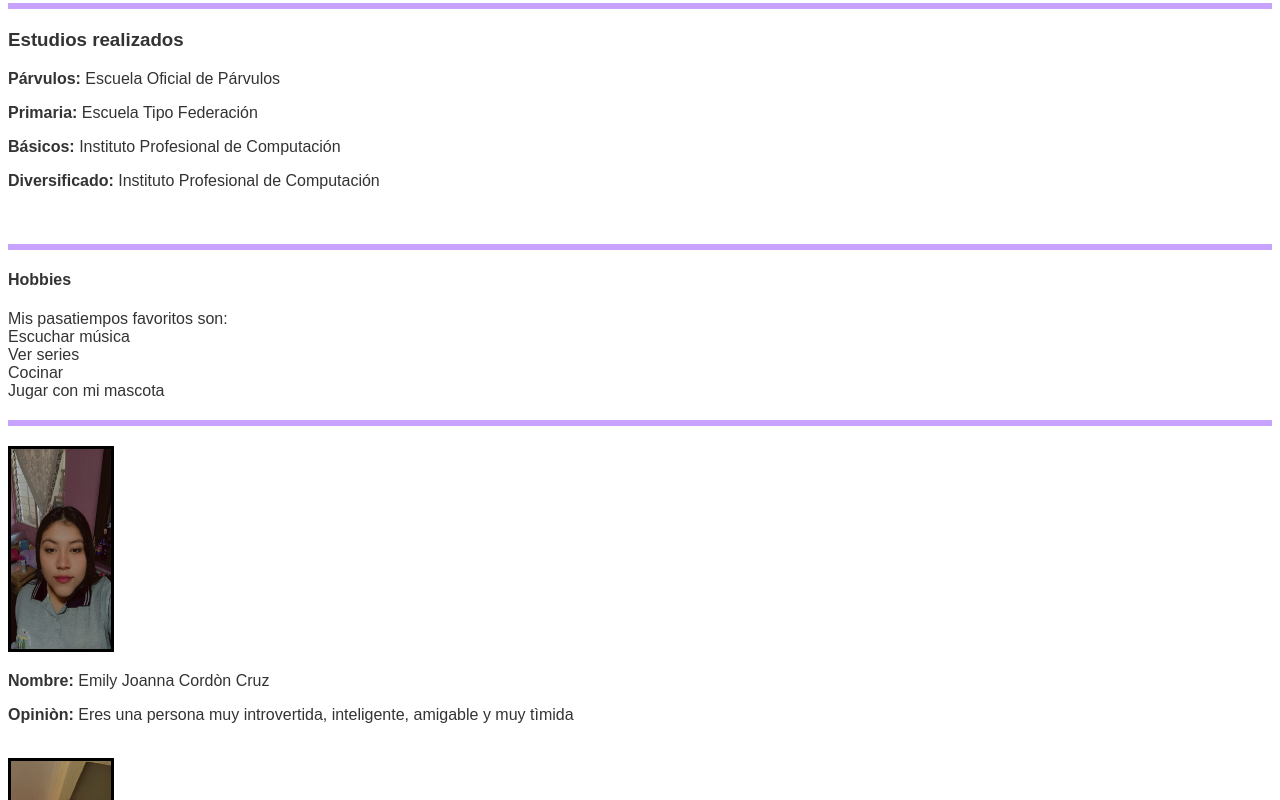
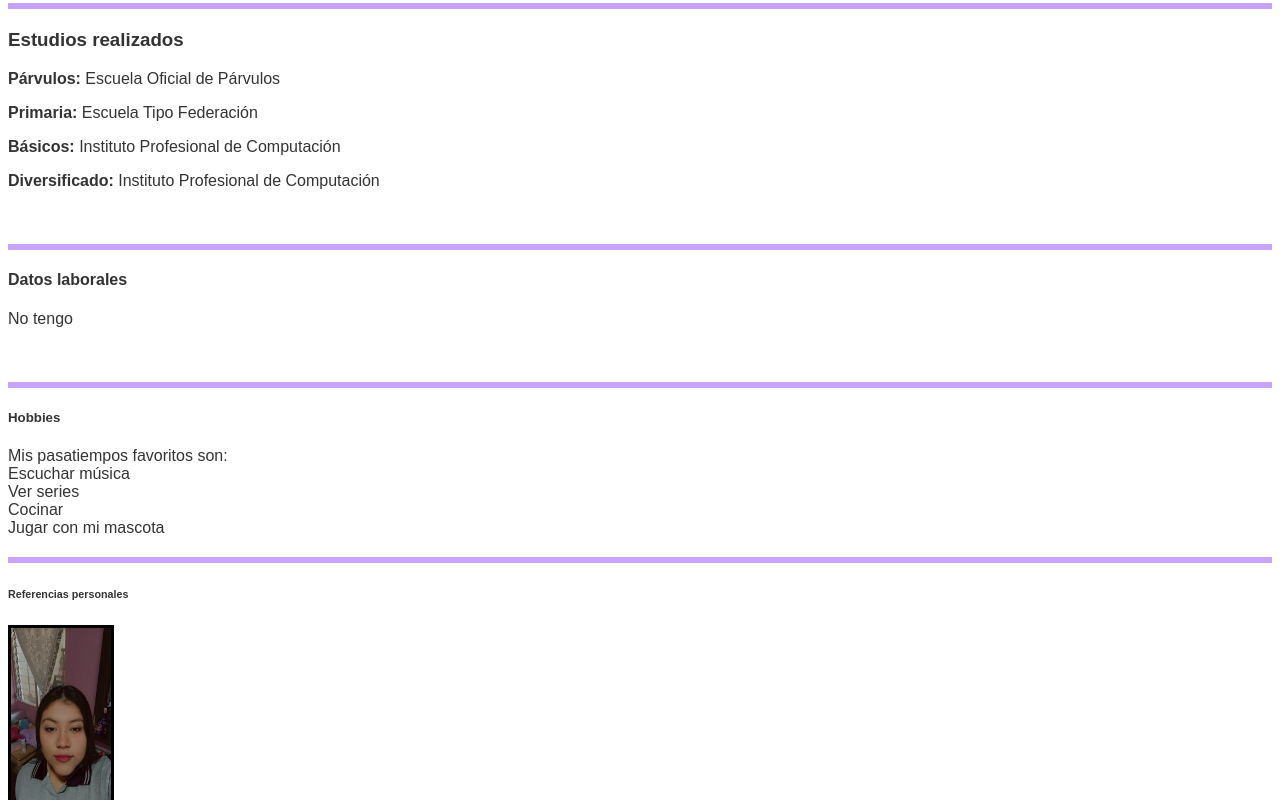
Before and after one commit to Paolam08/Ashley., a plain HTML site: page index.html in a window 1280 px wide. Shown: the part 397-1197 px from the top of the page. Drawn offline with Linux system fonts and the light colour scheme.

Commit message:
Update index.html

```diff
--- a/index.html
+++ b/index.html
@@ -63,8 +63,13 @@
 
      <div style="width: 100%; height: 6px; background-color: #C8A2FF; margin-top: 20px; margin-bottom: 20px;"></div>
 
-    <h4>Hobbies</h4>
-    <p>Mis pasatiempos favoritos son:<br>
+     <h4>Datos laborales</h4>
+     <p>No tengo</p><br>
+
+     <div style="width: 100%; height: 6px; background-color: #C8A2FF; margin-top: 20px; margin-bottom: 20px;"></div>
+
+     <h5>Hobbies</h5>
+     <p>Mis pasatiempos favoritos son:<br>
         Escuchar música<br>
         Ver series<br>
         Cocinar<br>
@@ -73,7 +78,7 @@
 
     <div style="width: 100%; height: 6px; background-color: #C8A2FF; margin-top: 20px; margin-bottom: 20px;"></div>
 
-
+    <h6>Referencias personales</h6>
      <img src="ima.jpg" alt="Fotografía" width="100" height="200" style="border: 3px solid black;"><br>
       <p><strong>Nombre: </strong> Emily Joanna Cordòn Cruz</p>
       <p><strong>Opiniòn: </strong> Eres una persona muy introvertida, inteligente, amigable y muy tìmida</p><br>
```
